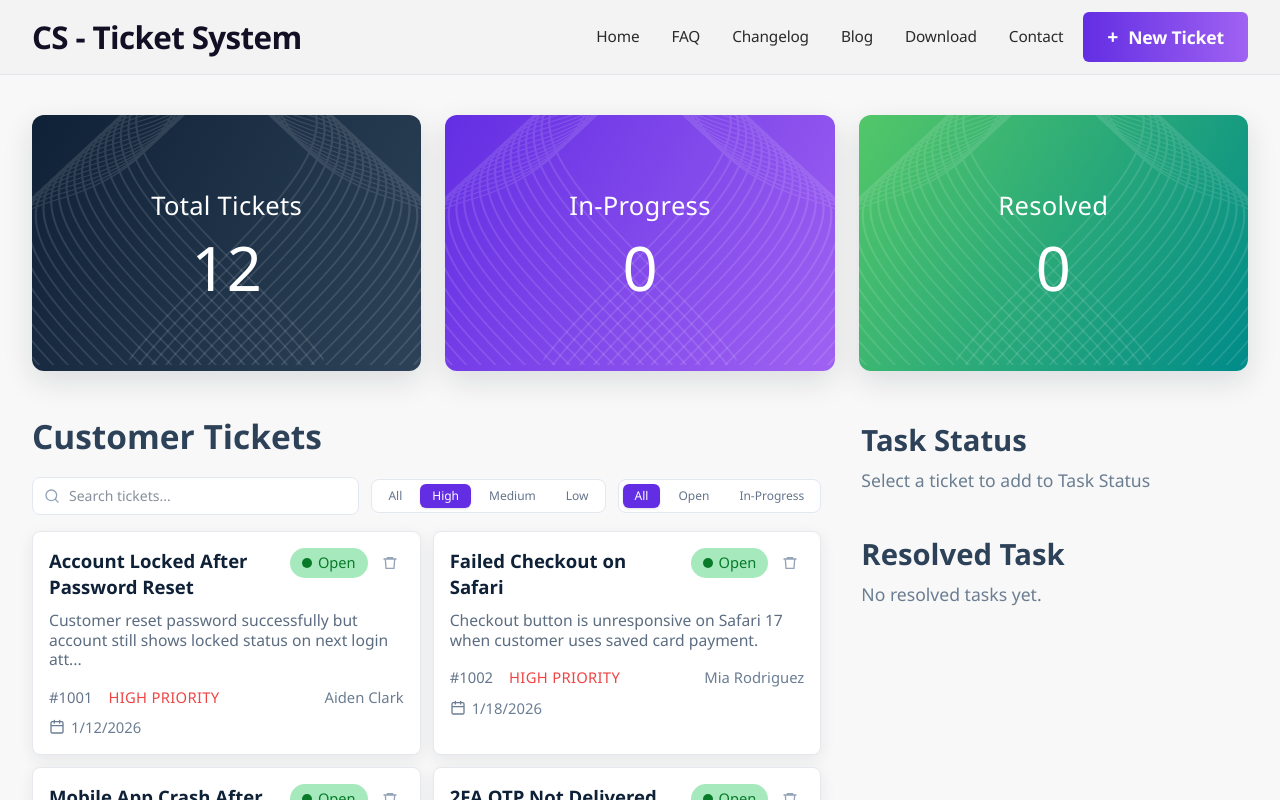
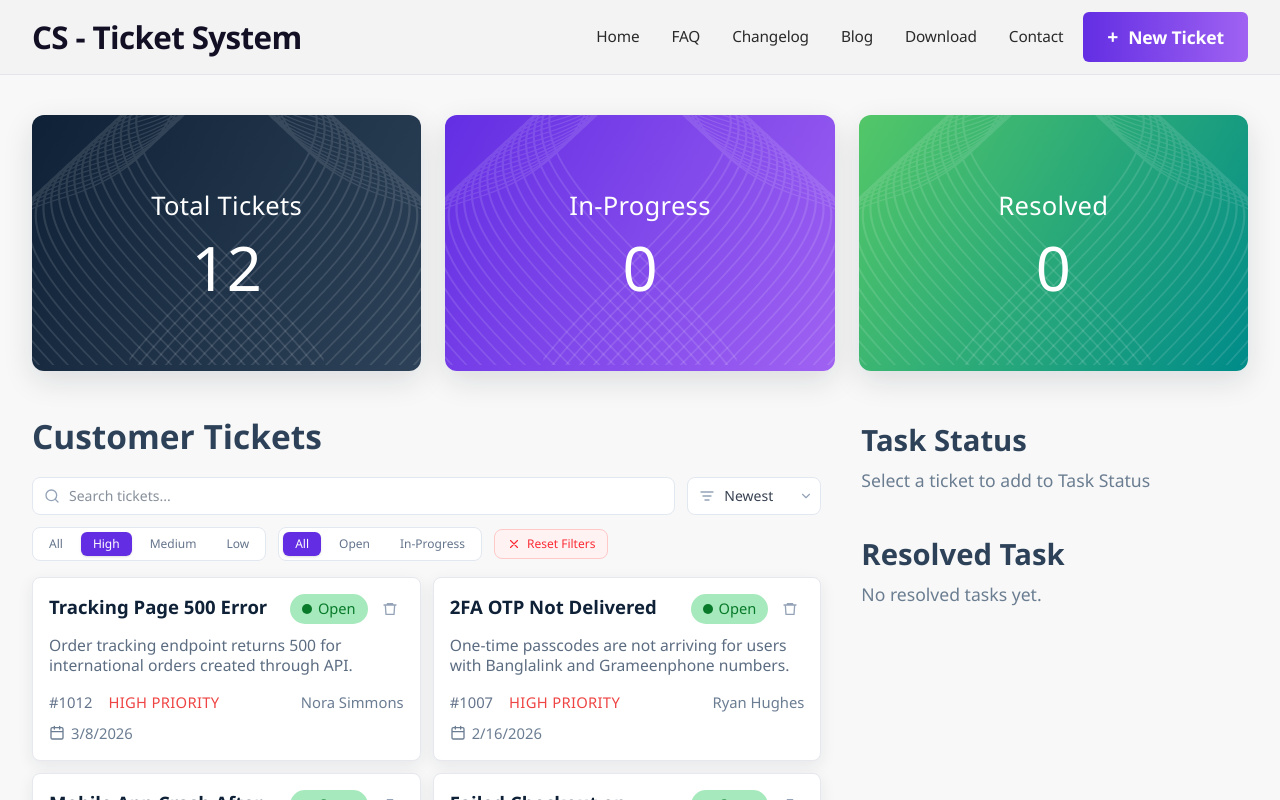
Before and after one commit to Shawon-Mahmud07/Customer-Support-Zone, a React (Vite) app: page / in a window 1280 px wide. Both pictures are taken after a click on the button "High". Shown: the top 800 px of the page. Built offline with nearby package versions, Linux system fonts and the light colour scheme.

Commit message:
feat(filter): add sorting functionality to FilterBar component

```diff
--- a/src/App.jsx
+++ b/src/App.jsx
@@ -17,6 +17,8 @@ function loadState(key, fallback) {
   }
 }
 
+const PRIORITY_ORDER = { High: 0, Medium: 1, Low: 2 };
+
 function App() {
   const [tickets, setTickets] = useState(() =>
     loadState("csz_tickets", initialTickets),
@@ -34,6 +36,9 @@ function App() {
   const [filterPriority, setFilterPriority] = useState("All");
   const [filterStatus, setFilterStatus] = useState("All");
 
+  // Sort state: "newest" | "oldest" | "priority-asc" | "priority-desc"
+  const [sortBy, setSortBy] = useState("newest");
+
   useEffect(() => {
     localStorage.setItem("csz_tickets", JSON.stringify(tickets));
   }, [tickets]);
@@ -46,9 +51,9 @@ function App() {
     localStorage.setItem("csz_resolvedTasks", JSON.stringify(resolvedTasks));
   }, [resolvedTasks]);
 
-  // Filtered tickets
+  // Filtered + Sorted tickets
   const filteredTickets = useMemo(() => {
-    return tickets.filter((ticket) => {
+    let result = tickets.filter((ticket) => {
       const matchSearch = ticket.title
         .toLowerCase()
         .includes(search.toLowerCase());
@@ -58,7 +63,19 @@ function App() {
         filterStatus === "All" || ticket.status === filterStatus;
       return matchSearch && matchPriority && matchStatus;
     });
-  }, [tickets, search, filterPriority, filterStatus]);
+
+    result = [...result].sort((a, b) => {
+      if (sortBy === "newest") return b.id - a.id;
+      if (sortBy === "oldest") return a.id - b.id;
+      if (sortBy === "priority-asc")
+        return PRIORITY_ORDER[a.priority] - PRIORITY_ORDER[b.priority];
+      if (sortBy === "priority-desc")
+        return PRIORITY_ORDER[b.priority] - PRIORITY_ORDER[a.priority];
+      return 0;
+    });
+
+    return result;
+  }, [tickets, search, filterPriority, filterStatus, sortBy]);
 
   const totalCount = tickets.length + taskStatus.length + resolvedTasks.length;
   const inProgressCount = taskStatus.length;
@@ -136,6 +153,8 @@ function App() {
         onFilterPriority={setFilterPriority}
         filterStatus={filterStatus}
         onFilterStatus={setFilterStatus}
+        sortBy={sortBy}
+        onSortChange={setSortBy}
       />
       <Footer />
       <ToastContainer
--- a/src/components/MainSection.jsx
+++ b/src/components/MainSection.jsx
@@ -13,12 +13,18 @@ const priorityStyles = {
 const PRIORITIES = ["All", "High", "Medium", "Low"];
 const STATUSES = ["All", "Open", "In-Progress"];
 
+const SORT_OPTIONS = [
+  { value: "newest", label: "Newest" },
+  { value: "oldest", label: "Oldest" },
+  { value: "priority-asc", label: "Priority ↑" },
+  { value: "priority-desc", label: "Priority ↓" },
+];
+
 function trimText(text, max = 92) {
   if (text.length <= max) return text;
   return `${text.slice(0, max)}...`;
 }
 
-// Search & Filter Bar
 function FilterBar({
   search,
   onSearchChange,
@@ -26,9 +32,13 @@ function FilterBar({
   onFilterPriority,
   filterStatus,
   onFilterStatus,
+  sortBy,
+  onSortChange,
 }) {
   return (
-    <div className="mt-4 flex flex-wrap items-center gap-3">
+    <div className="mt-4 flex flex-col gap-3">
+      {/* Row 1: Search + Sort */}
+      <div className="flex flex-wrap items-center gap-3">
         {/* Search input */}
         <div className="relative min-w-50 flex-1">
           <svg
@@ -53,7 +63,6 @@ function FilterBar({
             placeholder="Search tickets..."
             className="w-full rounded-lg border border-[#e2e8f0] bg-white py-2 pl-9 pr-4 text-sm text-[#0f2137] outline-none transition focus:border-[#632EE3] focus:ring-2 focus:ring-[#632EE3]/20"
           />
-        {/* Clear button */}
           {search && (
             <button
               onClick={() => onSearchChange("")}
@@ -77,6 +86,53 @@ function FilterBar({
           )}
         </div>
 
+        {/* Sort dropdown */}
+        <div className="relative">
+          <svg
+            xmlns="http://www.w3.org/2000/svg"
+            viewBox="0 0 24 24"
+            fill="none"
+            stroke="currentColor"
+            strokeWidth={2}
+            className="pointer-events-none absolute left-3 top-1/2 h-4 w-4 -translate-y-1/2 text-[#94a3b8]"
+          >
+            <path
+              strokeLinecap="round"
+              strokeLinejoin="round"
+              d="M3 6h18M6 12h12M9 18h6"
+            />
+          </svg>
+          <select
+            value={sortBy}
+            onChange={(e) => onSortChange(e.target.value)}
+            className="appearance-none rounded-lg border border-[#e2e8f0] bg-white py-2 pl-9 pr-8 text-sm font-medium text-[#374151] outline-none transition focus:border-[#632EE3] focus:ring-2 focus:ring-[#632EE3]/20 cursor-pointer"
+          >
+            {SORT_OPTIONS.map((opt) => (
+              <option key={opt.value} value={opt.value}>
+                {opt.label}
+              </option>
+            ))}
+          </select>
+          {/* Dropdown arrow */}
+          <svg
+            xmlns="http://www.w3.org/2000/svg"
+            viewBox="0 0 24 24"
+            fill="none"
+            stroke="currentColor"
+            strokeWidth={2}
+            className="pointer-events-none absolute right-2 top-1/2 h-3.5 w-3.5 -translate-y-1/2 text-[#94a3b8]"
+          >
+            <path
+              strokeLinecap="round"
+              strokeLinejoin="round"
+              d="m6 9 6 6 6-6"
+            />
+          </svg>
+        </div>
+      </div>
+
+      {/* Row 2: Priority + Status filters */}
+      <div className="flex flex-wrap items-center gap-3">
         {/* Priority filter */}
         <div className="flex items-center gap-1.5 rounded-lg border border-[#e2e8f0] bg-white px-1 py-1">
           {PRIORITIES.map((p) => (
@@ -109,6 +165,35 @@ function FilterBar({
               {s}
             </button>
           ))}
+        </div>
+
+        {/* Active filters count + Reset */}
+        {(filterPriority !== "All" || filterStatus !== "All" || search) && (
+          <button
+            onClick={() => {
+              onFilterPriority("All");
+              onFilterStatus("All");
+              onSearchChange("");
+            }}
+            className="flex items-center gap-1.5 rounded-lg border border-red-200 bg-red-50 px-3 py-1.5 text-xs font-medium text-red-500 transition hover:bg-red-100"
+          >
+            <svg
+              xmlns="http://www.w3.org/2000/svg"
+              viewBox="0 0 24 24"
+              fill="none"
+              stroke="currentColor"
+              strokeWidth={2}
+              className="h-3.5 w-3.5"
+            >
+              <path
+                strokeLinecap="round"
+                strokeLinejoin="round"
+                d="M6 18 18 6M6 6l12 12"
+              />
+            </svg>
+            Reset Filters
+          </button>
+        )}
       </div>
     </div>
   );
@@ -216,6 +301,8 @@ function MainSection({
   onFilterPriority,
   filterStatus,
   onFilterStatus,
+  sortBy,
+  onSortChange,
 }) {
   return (
     <section className="mx-auto w-full max-w-370 px-5 pb-10 pt-4 sm:px-8 sm:pb-14">
@@ -225,7 +312,6 @@ function MainSection({
             Customer Tickets
           </h2>
 
-          {/* Filter Bar */}
           <FilterBar
             search={search}
             onSearchChange={onSearchChange}
@@ -233,9 +319,10 @@ function MainSection({
             onFilterPriority={onFilterPriority}
             filterStatus={filterStatus}
             onFilterStatus={onFilterStatus}
+            sortBy={sortBy}
+            onSortChange={onSortChange}
           />
 
-          {/* Ticket list or empty state */}
           {tickets.length === 0 ? (
             <div className="mt-8 flex flex-col items-center justify-center rounded-xl border border-dashed border-[#cbd5e1] bg-white py-16 text-center">
               <svg
```
Lines whose indentation alone changed are shown as unchanged.
